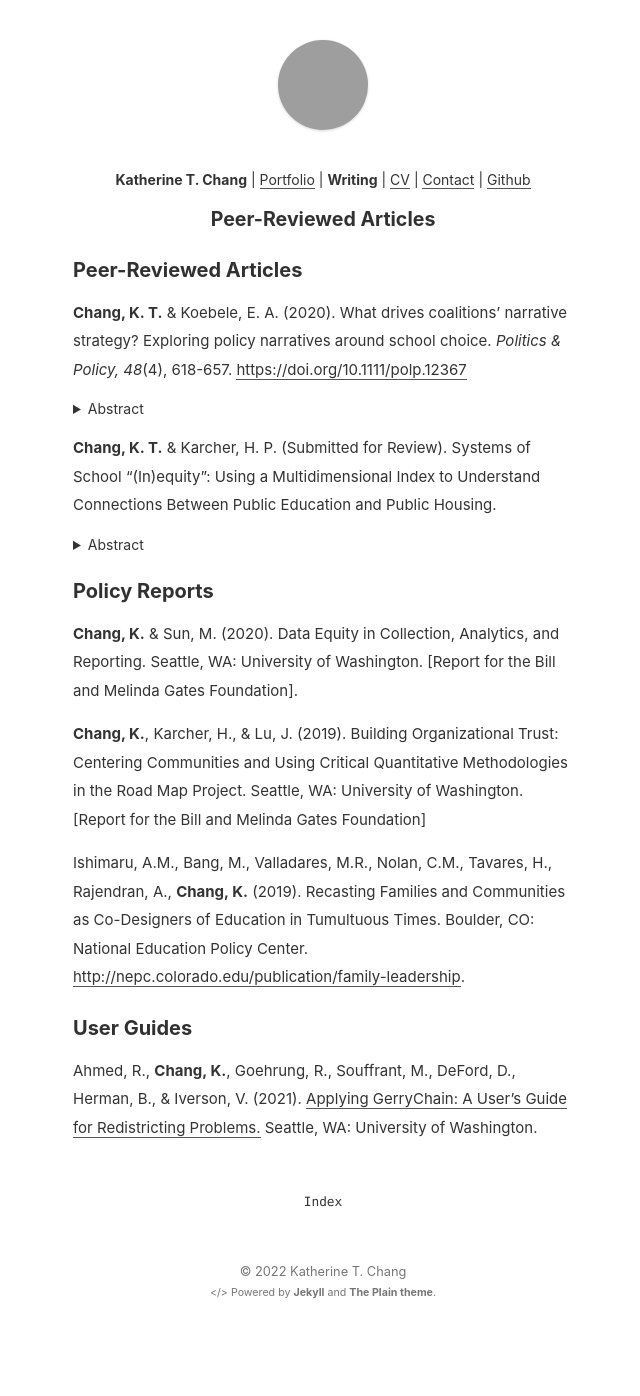
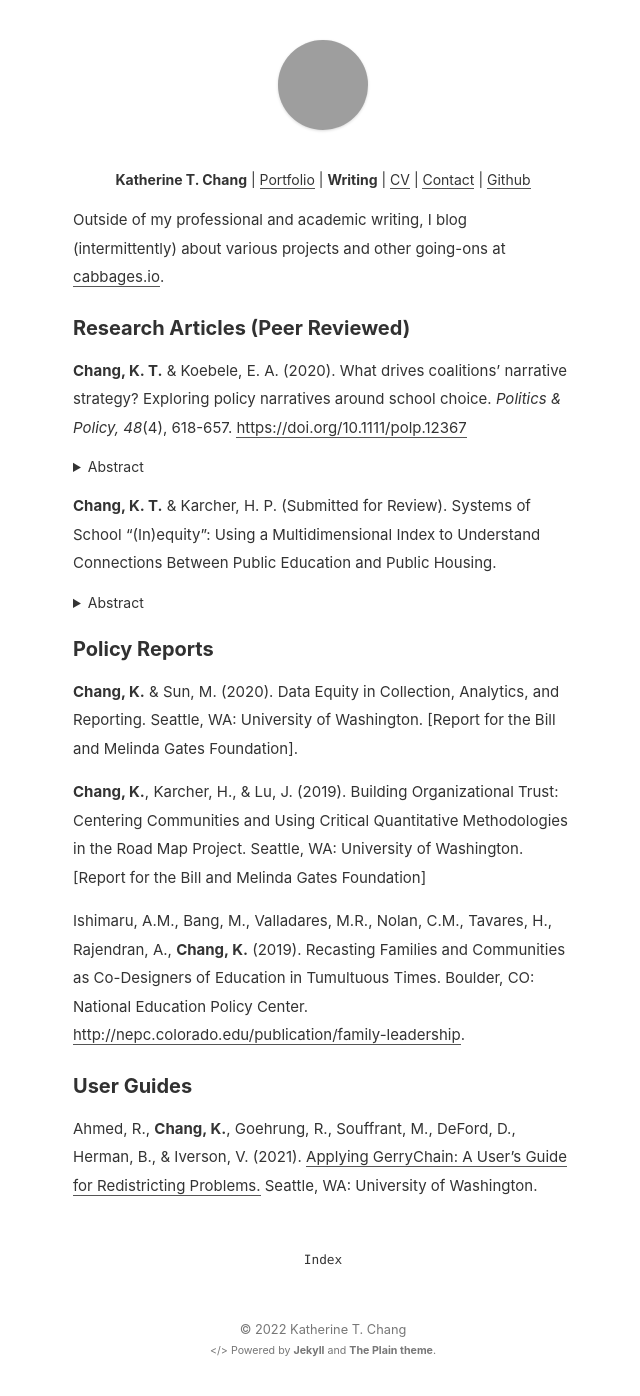
Before and after one commit to ka-chang/ka-chang.github.io, a Jekyll site: the page built from writing.md, in a window 1280 px wide, cut to the strip 0-1396 px from the top of the page. Shown: the whole strip, without its empty margins (317-957 px from the left). Built offline with Jekyll 4.4.1, drawn with Linux system fonts in a browser that asks for light colours; our own code applies the rules of GitHub Pages for plain Markdown files; before the commit the page ends 1338 px from its top, so only the background shows below that; grey boxes are pictures that could not be loaded.

Commit message:
Update writing.md

```diff
--- a/writing.md
+++ b/writing.md
@@ -3,7 +3,9 @@
 title: null
 ---
 
-### Peer-Reviewed Articles
+Outside of my professional and academic writing, I blog (intermittently) about  various projects and other going-ons at <a href="www.cabbages.io" target=_blank>cabbages.io</a>.
+
+### Research Articles (Peer Reviewed)
 
 **Chang, K. T.** & Koebele, E. A. (2020). What drives coalitions' narrative strategy? Exploring policy narratives around school choice. *Politics & Policy, 48*(4), 618-657. [https://doi.org/10.1111/polp.12367](https://doi.org/10.1111/polp.12367)
 
```
